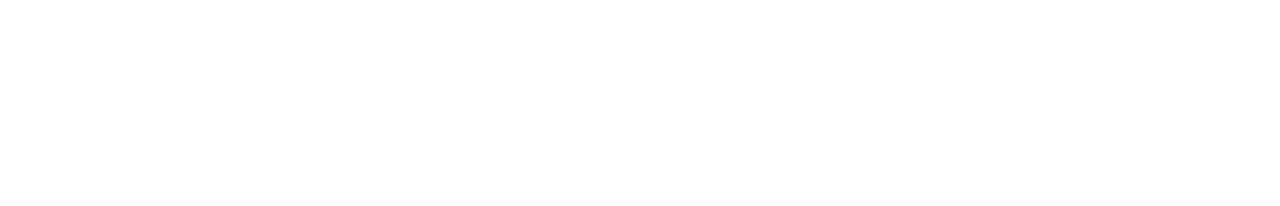
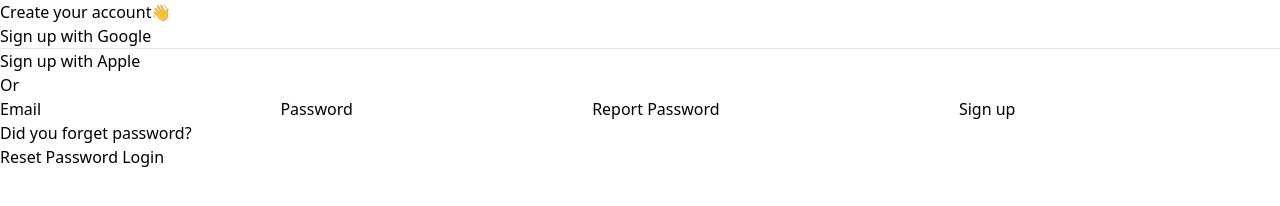
Before and after one commit to moayad-zanganeh/Sign-up, a website: page src/index.html in a window 1280 px wide. Drawn offline with Linux system fonts and the light colour scheme.

Commit message:
end in html and start css(tailwind)

```diff
--- a/src/index.html
+++ b/src/index.html
@@ -7,5 +7,37 @@
     <link rel="stylesheet" href="output.css" />
     <title>Sign-Up</title>
   </head>
-  <body></body>
+  <body>
+    <div class="asli">
+      <header>
+        <h2>Create your account👋</h2>
+        <span>Sign up with Google</span>
+        <hr />
+        <span>Sign up with Apple</span>
+      </header>
+      <span>Or</span>
+      <div>
+        <form action="" id="submit">
+          <label>
+            Email
+            <input type="email" />
+          </label>
+          <label>
+            Password
+            <input type="password" />
+          </label>
+          <label>
+            Report Password
+            <input type="password" />
+          </label>
+          <button>Sign up</button>
+        </form>
+      </div>
+      <div>
+        <p>Did you forget password?</p>
+        <span>Reset Password</span>
+        <a href="#">Login</a>
+      </div>
+    </div>
+  </body>
 </html>
```
Also changed, not shown: src/output.css.
